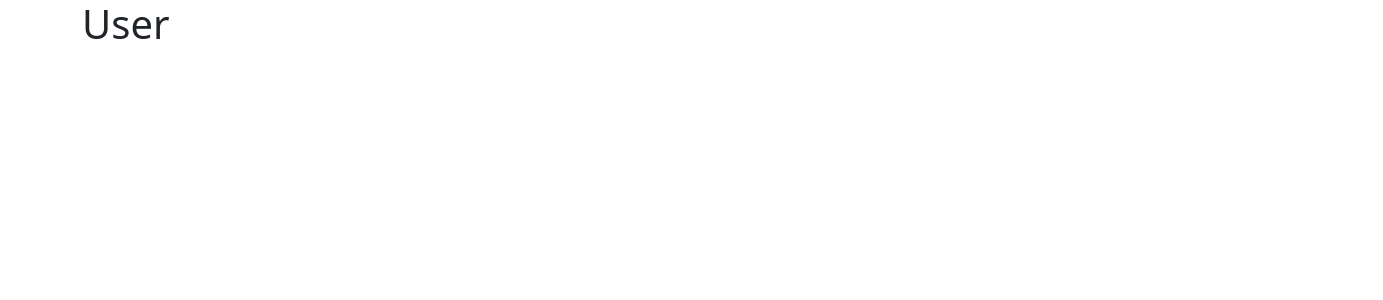
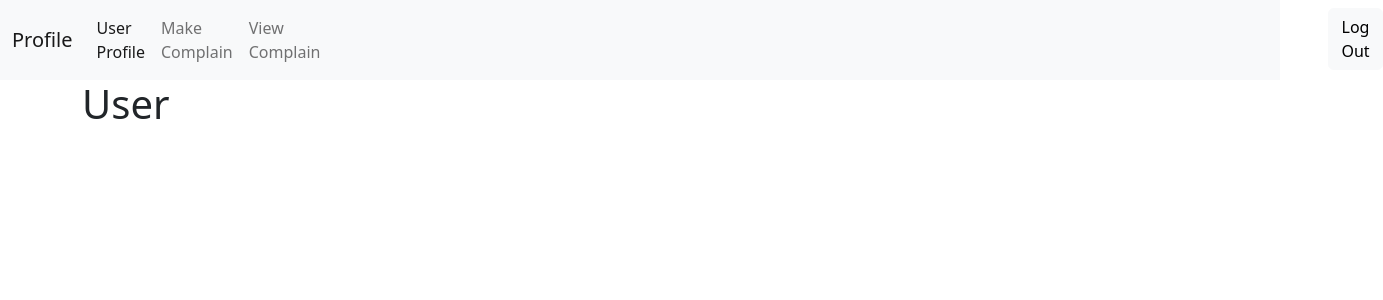
Before and after one commit to Amirthamlalas/ComplainReportApp_Frontend, an Angular app: page /profile in a window 1280 px wide. Shown: the top 300 px of the page, 1383 px wide, since content can reach past the window. Built offline with nearby package versions, Linux system fonts and the light colour scheme; no server answers.

Commit message:
added usernavbar

```diff
--- a/src/app/add-complaint/add-complaint.component.html
+++ b/src/app/add-complaint/add-complaint.component.html
@@ -1,6 +1,6 @@
 
 
-
+<app-user-navbar></app-user-navbar>
 
 <div class="container">
     <div class="row">
--- a/src/app/app.module.ts
+++ b/src/app/app.module.ts
@@ -11,7 +11,8 @@ import { NavbarComponent } from './navbar/navbar.component';
 import { Router, RouterModule, Routes } from '@angular/router';
 import { HttpClientModule } from '@angular/common/http';
 import { UserProfileComponent } from './user-profile/user-profile.component';
-import { AddComplaintComponent } from './add-complaint/add-complaint.component'
+import { AddComplaintComponent } from './add-complaint/add-complaint.component';
+import { UserNavbarComponent } from './user-navbar/user-navbar.component'
 
 const myroute:Routes=[
   {
@@ -44,7 +45,8 @@ const myroute:Routes=[
     UserLoginComponent,
     NavbarComponent,
     UserProfileComponent,
-    AddComplaintComponent
+    AddComplaintComponent,
+    UserNavbarComponent
   ],
   imports: [
     BrowserModule,
--- /dev/null
+++ b/src/app/user-navbar/user-navbar.component.html
@@ -0,0 +1,26 @@
+<nav class="navbar navbar-expand-lg bg-light">
+    <div class="container-fluid">
+      <a class="navbar-brand" href="#">Profile</a>
+      <button class="navbar-toggler" type="button" data-bs-toggle="collapse" data-bs-target="#navbarNav" aria-controls="navbarNav" aria-expanded="false" aria-label="Toggle navigation">
+        <span class="navbar-toggler-icon"></span>
+      </button>
+      <div class="collapse navbar-collapse" id="navbarNav">
+        <ul class="navbar-nav">
+          <li class="nav-item">
+            <a class="nav-link active" aria-current="page" routerLink="/profile">User Profile</a>
+          </li>
+          <li class="nav-item">
+            <a class="nav-link" routerLink="/complain">Make Complain</a>
+          </li>
+          <li class="nav-item">
+            <a class="nav-link" routerLink="/viewcomplain">View Complain</a>
+          </li>
+
+          <li style="padding-left: 1000px;" class="nav-item">
+            <button  class="btn btn-light" routerLink="/userlogin">Log Out</button>
+          </li>
+
+        </ul>
+      </div>
+    </div>
+  </nav>
--- a/src/app/user-profile/user-profile.component.html
+++ b/src/app/user-profile/user-profile.component.html
@@ -1,5 +1,5 @@
 
-
+<app-user-navbar></app-user-navbar>
 
 <div class="container">
     <div class="row">
```
Also changed, not shown: src/app/user-navbar/user-navbar.component.ts (added, +10 -0 lines), src/app/user-navbar/user-navbar.component.css (added).
